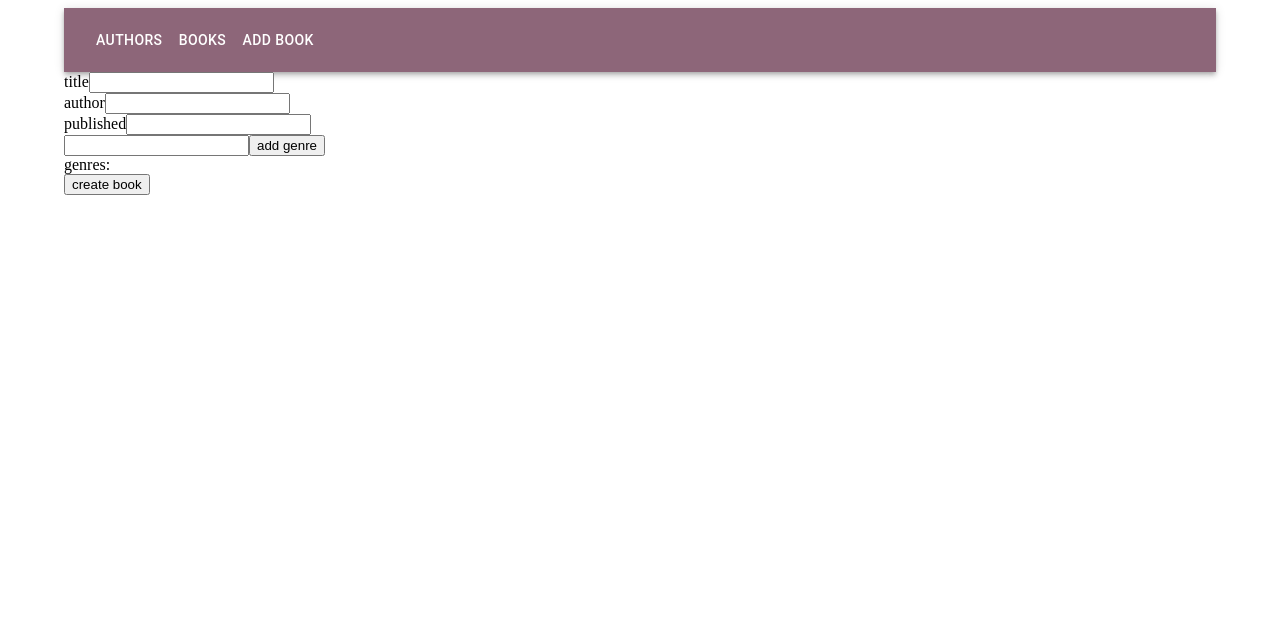
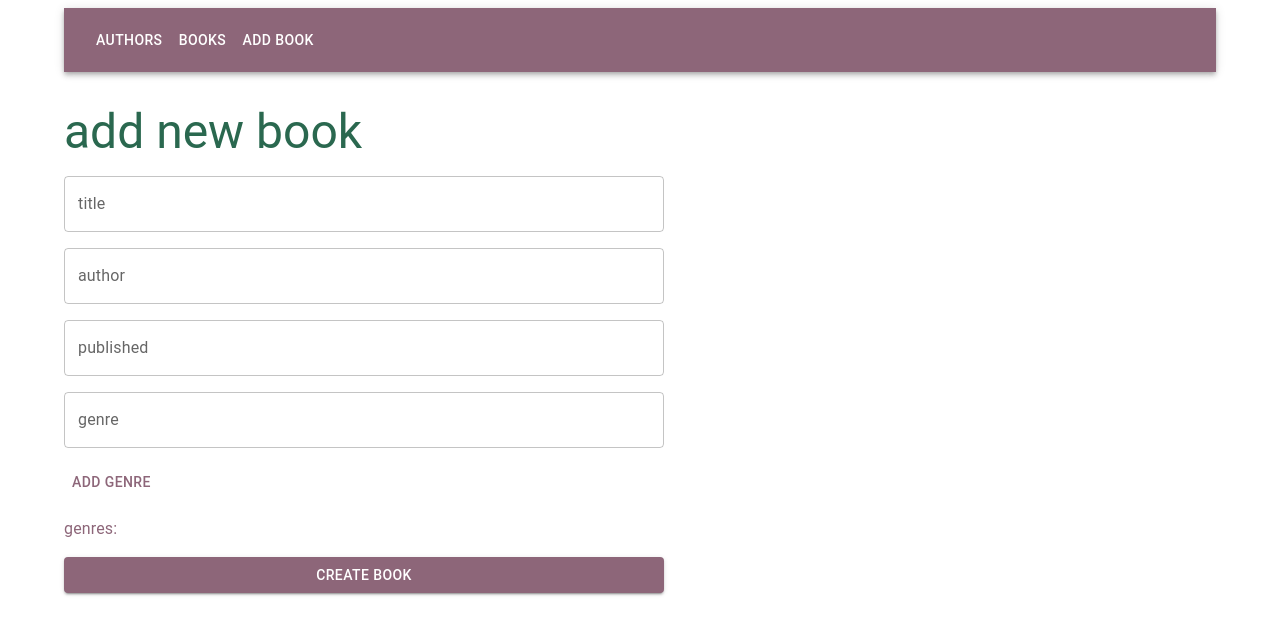
Before and after one commit to shonaloujacks/full-stack-open-university-helsinki, a React (Vite) app in the folder part8/library-frontend/: page /addbook in a window 1280 px wide. Shown: the top 634 px of the page. Built offline with nearby package versions, Linux system fonts and the light colour scheme.

Commit message:
material mui styling added to new book component

```diff
--- a/part8/library-frontend/src/components/BirthYearForm.jsx
+++ b/part8/library-frontend/src/components/BirthYearForm.jsx
@@ -47,7 +47,7 @@ const BirthYearForm = () => {
   return (
     <Box sx={{ maxWidth: 400 }}>
       <Typography variant="h4" color="secondary" sx={{ pt: 4, pb: 2 }}>
-        Set birth year
+        set birth year
       </Typography>
 
       <Box
--- a/part8/library-frontend/src/components/NewBook.jsx
+++ b/part8/library-frontend/src/components/NewBook.jsx
@@ -1,6 +1,16 @@
 import { useState } from "react";
-import { ALL_BOOKS, CREATE_BOOK } from "../queries.js";
+import { ALL_BOOKS, CREATE_BOOK, ALL_AUTHORS } from "../queries.js";
 import { useMutation, useQuery } from "@apollo/client/react";
+import {
+  Typography,
+  Button,
+  TextField,
+  Select,
+  MenuItem,
+  FormControl,
+  InputLabel,
+  Box,
+} from "@mui/material";
 
 const NewBook = ({ setError }) => {
   const [title, setTitle] = useState("");
@@ -12,7 +22,7 @@ const NewBook = ({ setError }) => {
   const { data } = useQuery(ALL_BOOKS);
 
   const [createBook] = useMutation(CREATE_BOOK, {
-    refetchQueries: [{ query: ALL_BOOKS }],
+    refetchQueries: [{ query: ALL_BOOKS, ALL_AUTHORS }],
     onCompleted: (data) => {
       console.log("THIS IS NEW BOOK DATA", data.addBook);
     },
@@ -42,43 +52,53 @@ const NewBook = ({ setError }) => {
   };
 
   return (
-    <div>
-      <form onSubmit={submit}>
-        <div>
-          title
-          <input
+    <Box sx={{ maxWidth: 600 }}>
+      <Typography variant="h3" color="secondary" sx={{ pt: 4, pb: 2 }}>
+        add new book
+      </Typography>
+      <Box
+        component="form"
+        onSubmit={submit}
+        sx={{ display: "flex", flexDirection: "column", gap: 2 }}
+      >
+        <TextField
+          label="title"
+          type="text"
           value={title}
           onChange={({ target }) => setTitle(target.value)}
         />
-        </div>
-        <div>
-          author
-          <input
+        <TextField
+          label="author"
           value={author}
           onChange={({ target }) => setAuthor(target.value)}
         />
-        </div>
-        <div>
-          published
-          <input
+
+        <TextField
+          label="published"
           type="number"
           value={published}
           onChange={({ target }) => setPublished(Number(target.value))}
         />
-        </div>
-        <div>
-          <input
+        <TextField
+          label="genre"
           value={genre}
           onChange={({ target }) => setGenre(target.value)}
         />
-          <button onClick={addGenre} type="button">
+        <Button
+          onClick={addGenre}
+          type="button"
+          sx={{ justifyContent: "flex-start" }}
+        >
           add genre
-          </button>
-        </div>
-        <div>genres: {genres.join(" ")}</div>
-        <button type="submit">create book</button>
-      </form>
-    </div>
+        </Button>
+        <Typography variant="body1" color="primary">
+          genres: {genres.join(" ")}
+        </Typography>
+        <Button type="submit" variant="contained">
+          create book
+        </Button>
+      </Box>
+    </Box>
   );
 };
 
```
Lines whose indentation alone changed are shown as unchanged.
